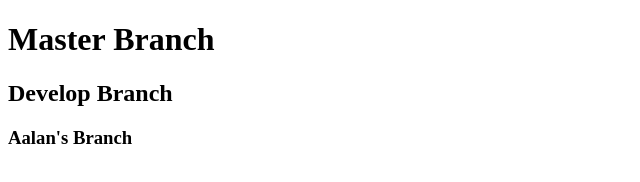
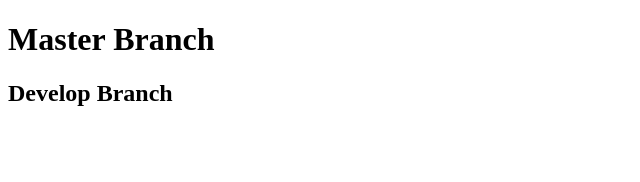
Before and after one commit to aalanamiranda/teamGit, a plain HTML site: page index.html in a window 1280 px wide. Shown: the whole page, without its empty margins (0-640 px from the left). Drawn offline with Linux system fonts and the light colour scheme.

Commit message:
Aalan's Change

```diff
--- a/index.html
+++ b/index.html
@@ -10,7 +10,6 @@
 
     <h1>Master Branch</h1>
     <h2>Develop Branch</h2>
-    <h3>Aalan's Branch</h3>
 
 </body>
 </html>
```
